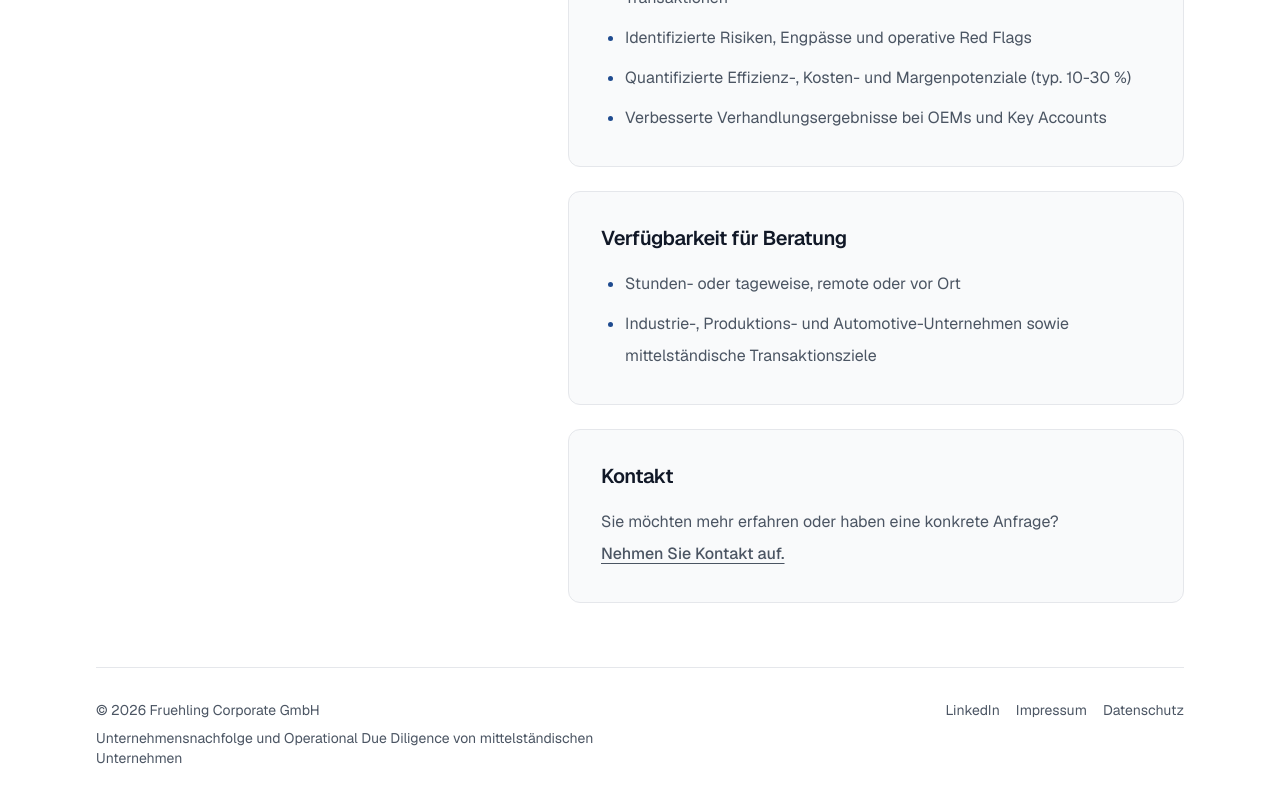
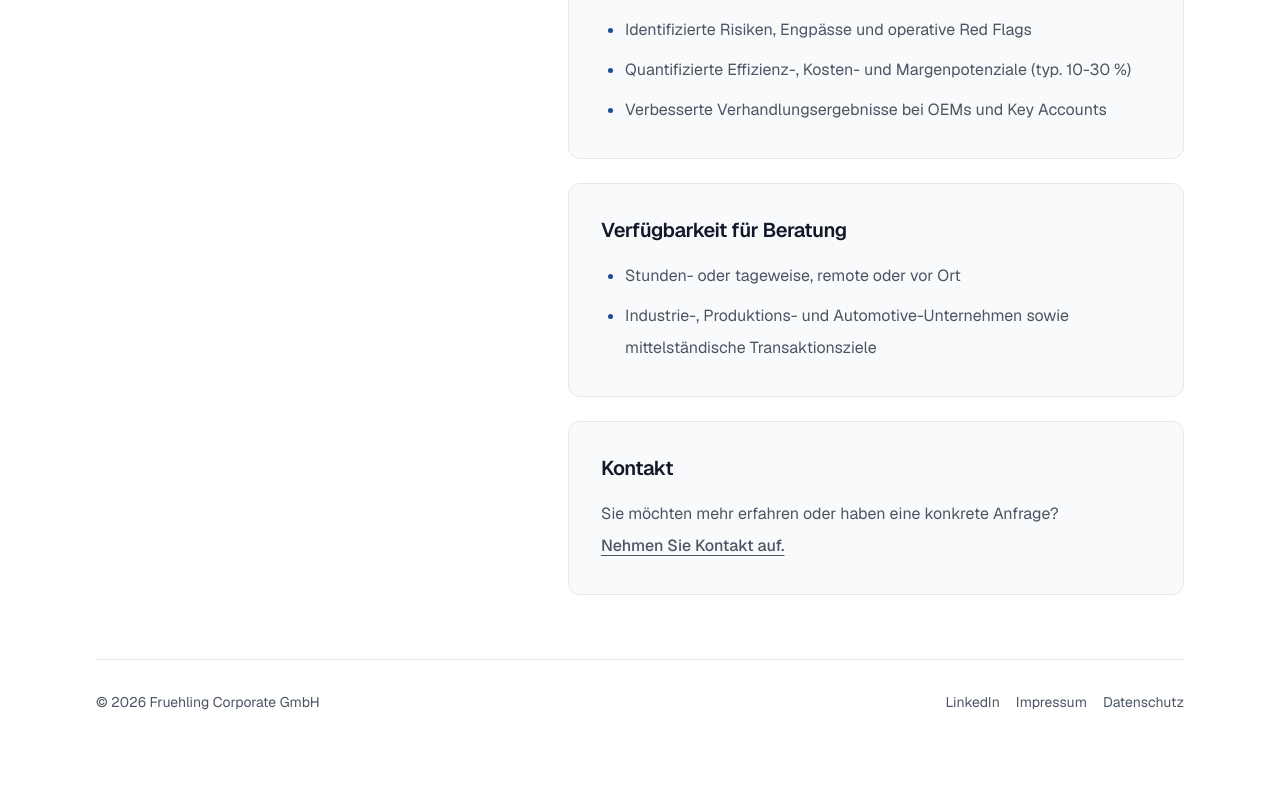
Before and after one commit to carlfruehling/fruehling-corporate, a Next.js app: page /about in a window 1280 px wide. Shown: the part 1852-2652 px from the top of the page. After the commit the page ends 2596 px from the top, so only its background shows below. Built offline with nearby package versions, Linux system fonts and the light colour scheme.

Commit message:
Nachfolge 5

```diff
--- a/src/app/about/page.tsx
+++ b/src/app/about/page.tsx
@@ -73,13 +73,13 @@ export default function AboutPage() {
           <li>Übernahme der Geschäftsführung angestrebt (Management-Buy-In)</li>
           <li>Einarbeitung von 6-12 Monaten durch Übergeber gewünscht</li>
           <li>Eigenkapital zur Finanzierung in ausreichender Höhe vorhanden</li>
+        </ul>
           <Link
             href="/contact"
             className="font-medium text-foreground underline underline-offset-4 hover:text-muted-foreground transition"
           >
             <br/>Nehmen Sie Kontakt auf.
           </Link>
-        </ul>
         </section>
 
         <section className="rounded-xl border border-border bg-surface p-7 sm:p-8 space-y-4">
--- a/src/components/site-footer.tsx
+++ b/src/components/site-footer.tsx
@@ -6,7 +6,6 @@ export function SiteFooter() {
       <div className="flex flex-col gap-6 text-sm text-muted-foreground md:flex-row md:items-start md:justify-between">
         <div className="max-w-xl space-y-2">
           <p>© {new Date().getFullYear()} Fruehling Corporate GmbH</p>
-          <p>Unternehmensnachfolge und Operational Due Diligence von mittelständischen Unternehmen</p>
         </div>
         <nav aria-label="Rechtliches">
           <ul className="flex flex-wrap gap-4">
```
